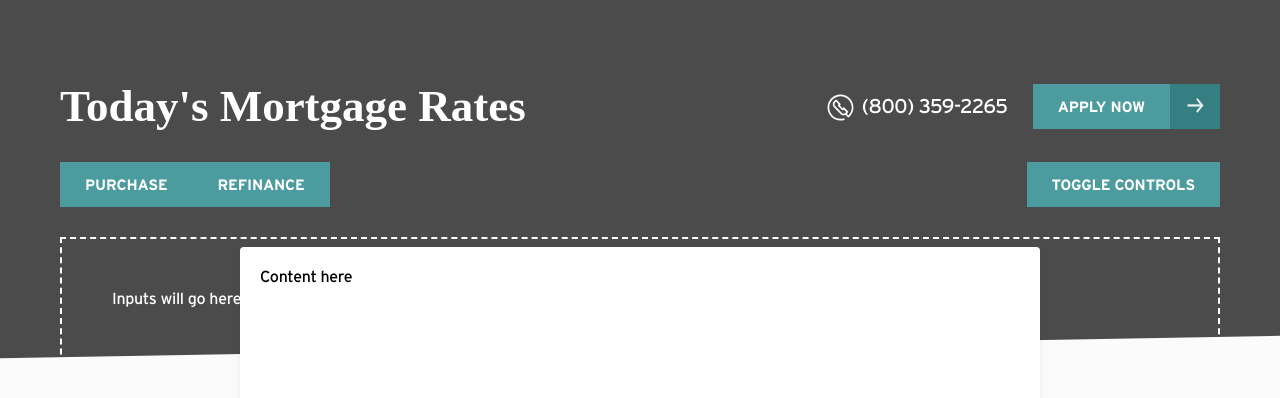
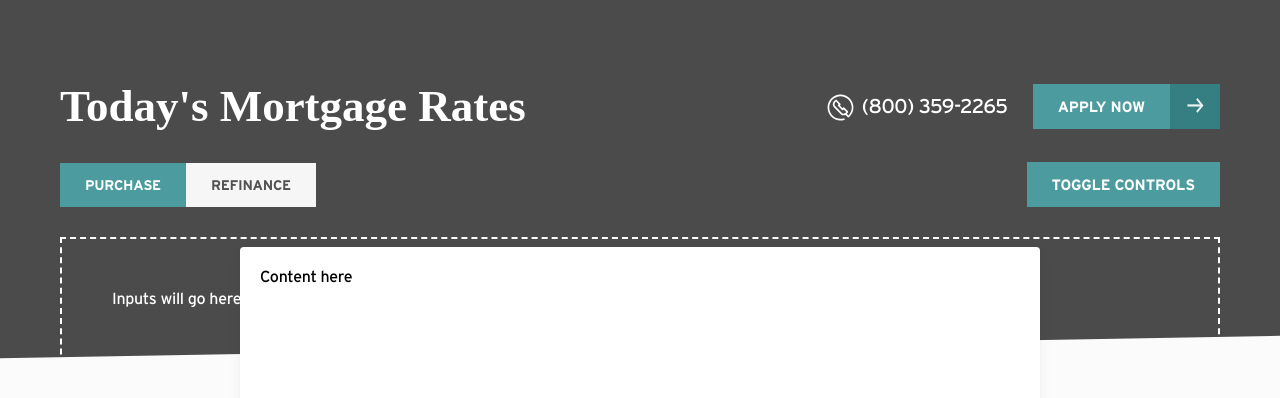
Before and after one commit to chrisstiles/Mortgage-Rate-Calculator, a React app: page / in a window 1280 px wide. Shown: the top 398 px of the page. Built offline with nearby package versions, Linux system fonts and the light colour scheme; the HTML template or start-up script is replaced by a standard one; a web font is replaced by a local one.

Commit message:
Add basic tab functionality

```diff
--- a/src/App.js
+++ b/src/App.js
@@ -1,8 +1,10 @@
-import React, { useState, useEffect } from 'react';
 import './fonts/fonts.scss';
 import './styles/general.scss';
+
+import React, { useEffect, useState } from 'react';
+
+import Content from './components/Content';
 import Header from './components/Header';
-import Content from './components/Content';
 import config from '@config';
 import { getUrlParam } from '@helpers';
 
--- a/src/components/Button/Button.module.scss
+++ b/src/components/Button/Button.module.scss
@@ -9,7 +9,7 @@
   align-items: center;
   justify-content: center;
   text-align: center;
-  background-color: #4C9B9E;
+  background-color: $teal;
   line-height: 1;
   text-decoration: none !important;
   appearance: none;
@@ -21,6 +21,7 @@
   font-size: 15px;
   position:relative;
   letter-spacing: -.01em !important;
+  border-radius:0;
 
   * {
     letter-spacing: -.01em !important;
@@ -81,7 +82,8 @@
   display:flex;
   align-items: center;
   justify-content: center;
-  padding: 15px 25px;
+  padding: 10px 25px;
+  min-height:3em;
   overflow:hidden;
 
   &:focus {
--- a/src/components/Header/Header.module.scss
+++ b/src/components/Header/Header.module.scss
@@ -57,5 +57,6 @@
 .controlsWrapper {
   display:flex;
   justify-content:space-between;
+  align-items:center;
   margin-bottom:30px;
 }
--- a/src/components/Header/LoanTypeTabs/LoanTypeTabs.js
+++ b/src/components/Header/LoanTypeTabs/LoanTypeTabs.js
@@ -1,28 +1,54 @@
+import Button from '@components/Button';
 import React from 'react';
-import Button from '@components/Button';
+import classNames from 'classnames';
 import styles from './LoanTypeTabs.module.scss';
-import classNames from 'classnames';
 
 export default function LoanTypeTabs({
   loanType,
   setLoanType
 }) {
+  const purchaseIsActive = loanType === 'purchase';
+
   return (
     <div className={styles.wrapper}>
-      <Button
-        className={classNames(styles.button, {
-          [styles.current]: loanType === 'purchase'
-        })}
+      <Tab
+        loanType="purchase"
+        isActive={purchaseIsActive}
+        setLoanType={setLoanType}
       >
         Purchase
-      </Button>
-      <Button
-        className={classNames(styles.button, {
-          [styles.current]: loanType === 'refinance'
-        })}
+      </Tab>
+      <Tab
+        loanType="refinance"
+        isActive={!purchaseIsActive}
+        setLoanType={setLoanType}
       >
         Refinance
-      </Button>
+      </Tab>
     </div>
   );
 }
+
+function Tab({
+  className,
+  loanType,
+  isActive,
+  children,
+  setLoanType
+}) {
+  return (
+    <button
+      className={classNames(styles.tab, className, {
+        [styles.active]: isActive
+      })}
+      onClick={() => setLoanType(loanType)}
+    >
+      <div
+        className={styles.content}
+        tabIndex="-1"
+      >
+        {children}
+      </div>
+    </button>
+  );
+}
--- a/src/components/Header/LoanTypeTabs/LoanTypeTabs.module.scss
+++ b/src/components/Header/LoanTypeTabs/LoanTypeTabs.module.scss
@@ -1,13 +1,57 @@
 /*---------------------------*/
 /* Loan Type Tabs */
 /*---------------------------*/
+
+@import '@styles/colors';
 
 .wrapper {
   display:inline-flex;
 }
 
-.button {
-  &.current {
-    pointer-events:none;
+.tab {
+  background-color:#F6F6F6;
+  appearance: none;
+  border: none;
+  letter-spacing: -.01em !important;
+  border-radius:0;
+  cursor: pointer;
+  line-height:1;
+  font-size:14px;
+  color:#525252;
+  text-transform: uppercase;
+  font-weight:800;
+
+  &:focus {
+    outline:none;
+
+    .content {
+      box-shadow: 0 0 0 2px rgba(25, 58, 60, 0.7), 0 0 0 6px rgba(162, 237, 241, 0.3);
+    }
+  }
+
+  &.active {
+    background-color: $teal;
+    color:#fff;
+    cursor:default;
+  }
+
+  &:not(.active) {
+    &:hover {
+      color:#434343;
+      background-color:#e7e7e7;
+    }
   }
 }
+
+.content {
+  position:relative;
+  z-index: 3;
+  display:flex;
+  align-items: center;
+  justify-content: center;
+  padding: 15px 25px;
+
+  &:focus {
+    outline:none;
+  }
+}
```
